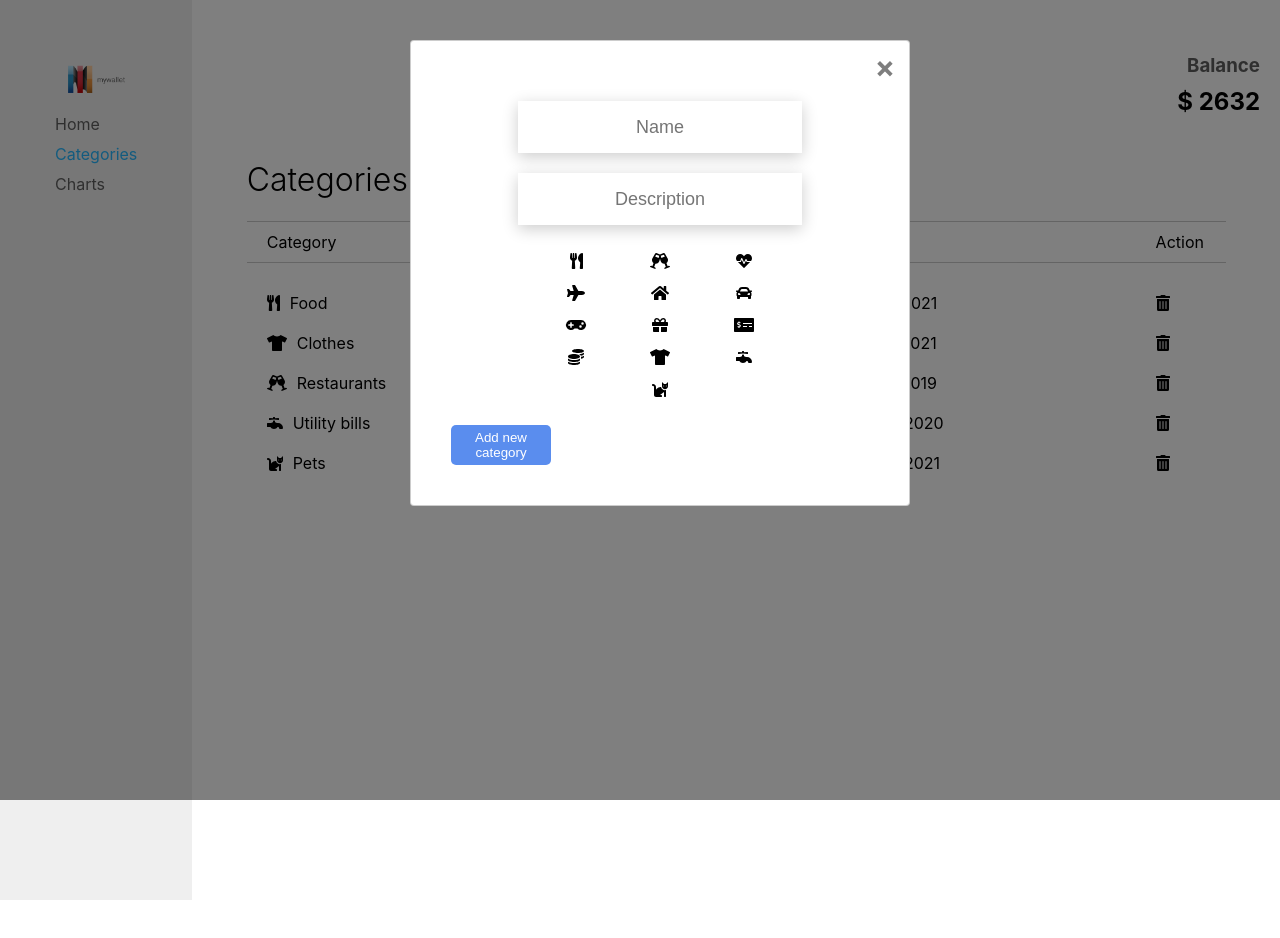
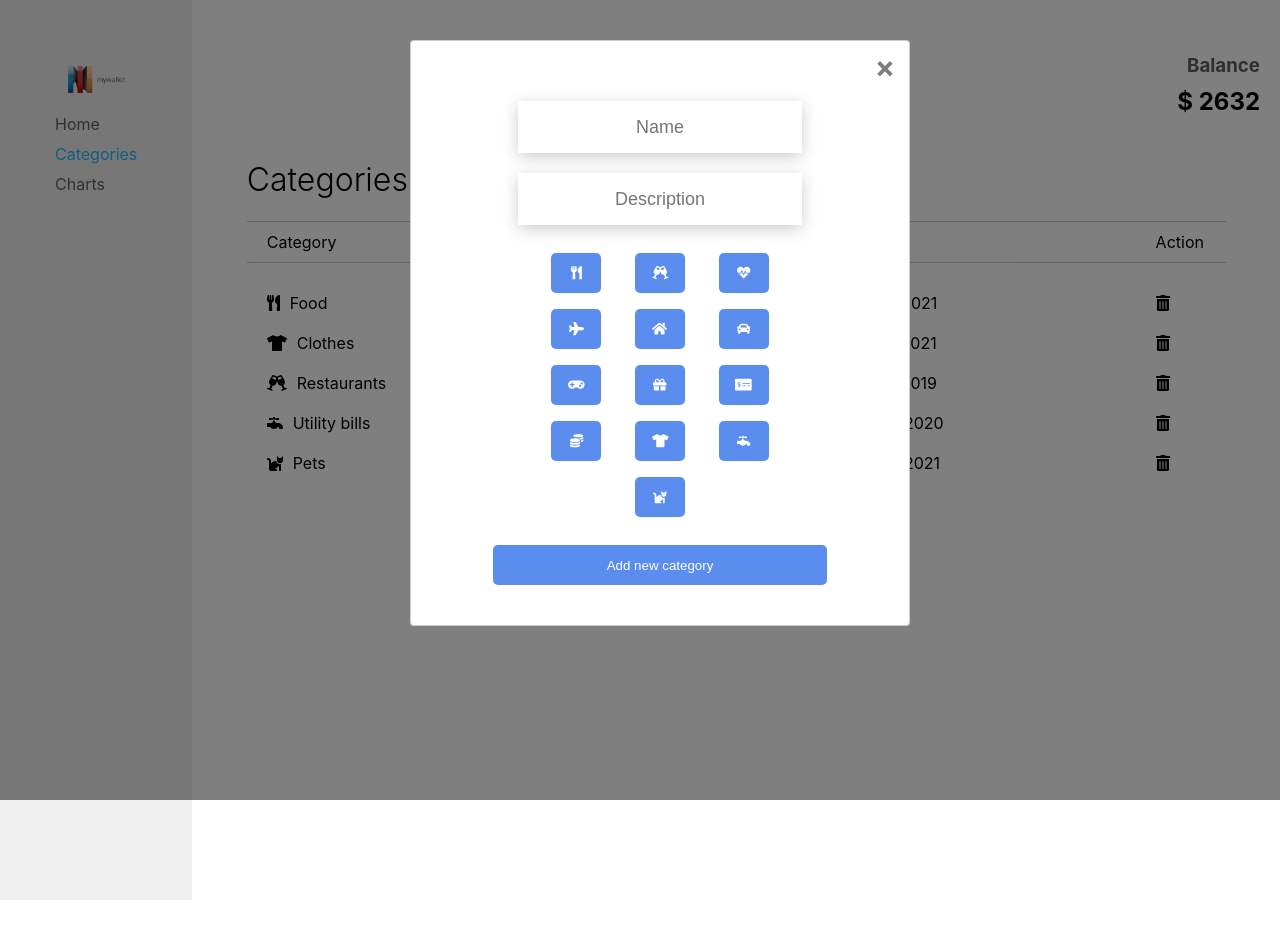
Before and after one commit to ViraOsina/cursor-project, a React (Create React App) app: page /categories in a window 1280 px wide. Shown: the top 938 px of the page. Built offline with nearby package versions, Linux system fonts and the light colour scheme.

Commit message:
📦 NEW: Form validation

```diff
--- a/src/components/Categories/ModalAddCategory.jsx
+++ b/src/components/Categories/ModalAddCategory.jsx
@@ -11,22 +11,16 @@ import Flex from '../StyledComponents/Flex'
 import Button from '../StyledComponents/Button'
 import { useDispatch, useSelector } from 'react-redux'
 import { useState } from 'react'
-import { ADD_CATEGORY } from '../../redux/actionTypes'
 import { addCategoryAction } from '../../redux/categoryReducer'
 
 export default function ModalAddCategory({ active, setActive, icons }) {
 	const dispatch = useDispatch()
-	const categories = useSelector(state => state.category.categories)
 	const [selectedIcon, setSelectedIcon] = useState('')
 	const [categoryName, setCategoryName] = useState('')
 	const [categoryDescription, setCategoryDescription] = useState('')
-
-	function selectIconHandler(icon) {
-		setSelectedIcon(icon)
-	}
+	const [formValid, setFormValid] = useState(false)
 
 	const faTrashAlt = icons.faTrashAlt
-
 	const categoryIcons = []
 
 	function onChangeHandler(e) {
@@ -39,6 +33,7 @@ export default function ModalAddCategory({ active, setActive, icons }) {
 
 	function handleSubmit(e) {
 		e.preventDefault()
+		if (categoryName && selectedIcon) {
 			dispatch(
 				addCategoryAction({
 					name: categoryName,
@@ -46,24 +41,25 @@ export default function ModalAddCategory({ active, setActive, icons }) {
 					description: categoryDescription,
 				})
 			)
+			setCategoryName('')
+			setCategoryDescription('')
+			setSelectedIcon('')
+		} else {
+		}
 	}
 
 	for (const [iconName, iconValue] of Object.entries(icons)) {
 		if (iconValue !== faTrashAlt) {
 			categoryIcons.push(
-				<Flex
-					width="20%"
-					margin="8px"
-					justify="center"
-					key={Math.trunc(Math.random() * Date.now())}
+				<Flex width="20%" margin="8px" justify="center" key={iconName}>
+					<Button
+						onClick={e => {
+							e.preventDefault()
+							setSelectedIcon(iconName)
+						}}
 					>
-					<FontAwesomeIcon
-						onClick={() => {
-							selectIconHandler(iconName)
-						}}
-						name={iconName}
-						icon={iconValue}
-					/>
+						<FontAwesomeIcon name={iconName} icon={iconValue} />
+					</Button>
 				</Flex>
 			)
 		}
@@ -75,7 +71,7 @@ export default function ModalAddCategory({ active, setActive, icons }) {
 				<Flex margin="auto 20px">
 					<ModalContent>
 						<ModalClose onClick={() => setActive(false)}>&times;</ModalClose>
-						<form onSubmit={e => handleSubmit(e)}>
+						<form>
 							<ModalInput
 								onChange={e => onChangeHandler(e)}
 								placeholder="Name"
@@ -96,7 +92,11 @@ export default function ModalAddCategory({ active, setActive, icons }) {
 							>
 								{categoryIcons}
 							</Flex>
-							<Button type="submit">Add new category</Button>
+							<Flex>
+								<Button onClick={e => handleSubmit(e)} width="80%">
+									Add new category
+								</Button>
+							</Flex>
 						</form>
 					</ModalContent>
 				</Flex>
```
Lines whose indentation alone changed are shown as unchanged.
